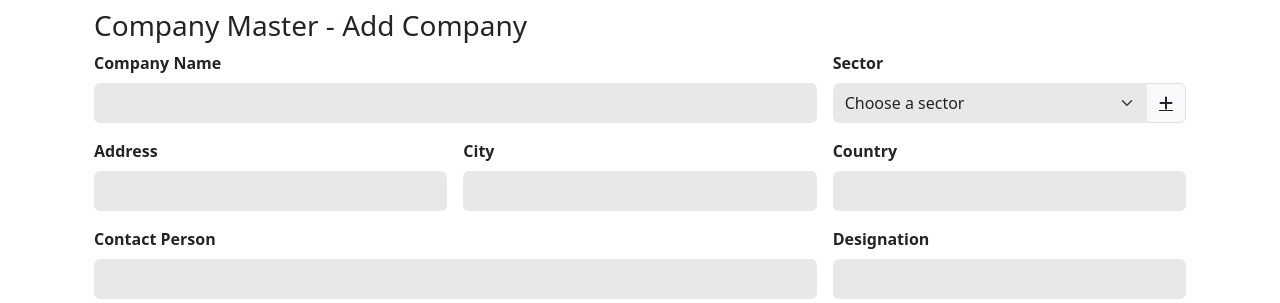
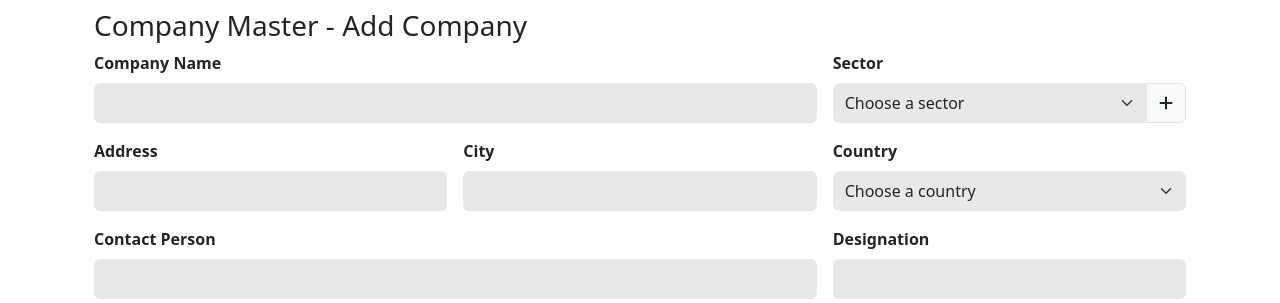
Before and after one commit to zaynierashik/crm, a Django app: page /newcompany/ in a window 1280 px wide. Shown: the part 135-438 px from the top of the page. Run offline with Django 5.2, Linux system fonts and the light colour scheme; data comes from the database, SQL or seed files in the repository; both versions use the stored data as it was after the commit; some libraries are stand-ins or nearby versions.

Commit message:
Country List

```diff
--- a/resecurityapp/views.py
+++ b/resecurityapp/views.py
@@ -41,6 +41,14 @@ def master(request):
 def newform(request):
     formtype = request.GET.get('formtype', None)
     return render(request, 'form.html', {'formtype': formtype})
+
+def companyform(request, company_id):
+    company = Company.objects.get(pk=company_id)
+    sectors = Sector.objects.all()
+    requirements = Requirement.objects.all()
+    vias = Via.objects.all()
+    statuses = Status.objects.all()
+    return render(request, 'companyform.html', {'company': company, 'sectors': sectors, 'requirements': requirements, 'vias': vias, 'statuses': statuses})
 
 def submit_company(request):
     if request.method == 'POST':
@@ -87,6 +95,19 @@ def submit_company(request):
         return redirect(reverse('master') + '?selection=company')
     else:
         return HttpResponse("Form Submission Error!")
+
+def companydetails(request, company_id):
+    company = Company.objects.get(pk=company_id)
+    transactions = Transaction.objects.filter(Company_Name=company.Company_Name).order_by('-date')
+    start_date = request.GET.get('start_date')
+    end_date = request.GET.get('end_date')
+
+    if start_date and end_date:
+        filtered_transactions = transactions.filter(date__range=[start_date, end_date])
+    else:
+        filtered_transactions = transactions
+
+    return render(request, 'companydetails.html', {'company': company, 'transactions': transactions, 'filtered_transactions': filtered_transactions})
 
 def submit_sector(request):
     if request.method == 'POST':
@@ -149,6 +170,10 @@ def submit_brand(request):
     else:
         return HttpResponse("Form Submission Error!")
 
+def partnerform(request, partner_id):
+    partner = Partner.objects.get(pk=partner_id)
+    return render(request, 'partnerform.html', {'partner': partner})
+
 def submit_partner(request):
     if request.method == 'POST':
         partner_id = request.POST.get('partner_id')
@@ -172,31 +197,6 @@ def submit_partner(request):
         return redirect(reverse('master') + '?selection=partner')
     else:
         return HttpResponse("Form Submission Error!")
-
-def companyform(request, company_id):
-    company = Company.objects.get(pk=company_id)
-    sectors = Sector.objects.all()
-    requirements = Requirement.objects.all()
-    vias = Via.objects.all()
-    statuses = Status.objects.all()
-    return render(request, 'companyform.html', {'company': company, 'sectors': sectors, 'requirements': requirements, 'vias': vias, 'statuses': statuses})
-
-def companydetails(request, company_id):
-    company = Company.objects.get(pk=company_id)
-    transactions = Transaction.objects.filter(Company_Name=company.Company_Name).order_by('-date')
-    start_date = request.GET.get('start_date')
-    end_date = request.GET.get('end_date')
-
-    if start_date and end_date:
-        filtered_transactions = transactions.filter(date__range=[start_date, end_date])
-    else:
-        filtered_transactions = transactions
-
-    return render(request, 'companydetails.html', {'company': company, 'transactions': transactions, 'filtered_transactions': filtered_transactions})
-
-def partnerform(request, partner_id):
-    partner = Partner.objects.get(pk=partner_id)
-    return render(request, 'partnerform.html', {'partner': partner})
 
 def partnerdetails(request, partner_id):
     partner = Partner.objects.get(pk=partner_id)
--- a/templates/newcompany.html
+++ b/templates/newcompany.html
@@ -69,7 +69,8 @@
                                 <option value="{{ sector.Sector_Name }}">{{ sector.Sector_Name }}</option>
                                 {% endfor %}
                             </select>
-                            <a href="#" class="input-group-text" data-bs-toggle="modal" data-bs-target="#sectorModal">
+
+                            <a href="#" class="input-group-text" data-bs-toggle="modal" data-bs-target="#sectorModal" style="text-decoration: none;">
                                 <i class="fa-solid fa-plus" style="color: #212529;"></i>
                             </a>
                         </div>
@@ -92,8 +93,13 @@
 
                     <div class="col">
                         <label for="country" class="form-label fw-semibold">Country</label>
-                        <input type="text" class="form-control py-2" name="country" id="country" value="{{ company.country }}" required>
-                        <div class="invalid-feedback">Please enter a country.</div>
+                        <select class="form-control form-select py-2" name="country" id="country" required>
+                            <option value="">Choose a country</option>
+                            <option value="Nepal">Nepal</option>
+                            <option value="USA">United States of America</option>
+                            <option value="Singapore">Singapore</option>
+                        </select>
+                        <div class="invalid-feedback">Please select a country.</div>
                     </div>
                 </div>
 
@@ -163,7 +169,6 @@
                             <option value="NPR">NPR</option>
                             <option value="USD">USD</option>
                             <option value="SGD">Singapore Dollar</option>
-                            <option value="Riyal">Riyal</option>
                         </select>
                     </div>
 
@@ -239,6 +244,7 @@
                         </div>
                     </form>
                 </div>
+
                 <div class="modal-footer">
                     <button type="button" class="btn px-4" id="submitSectorBtn">Add Sector</button>
                 </div>
```
Also changed, not shown: db.sqlite3.
